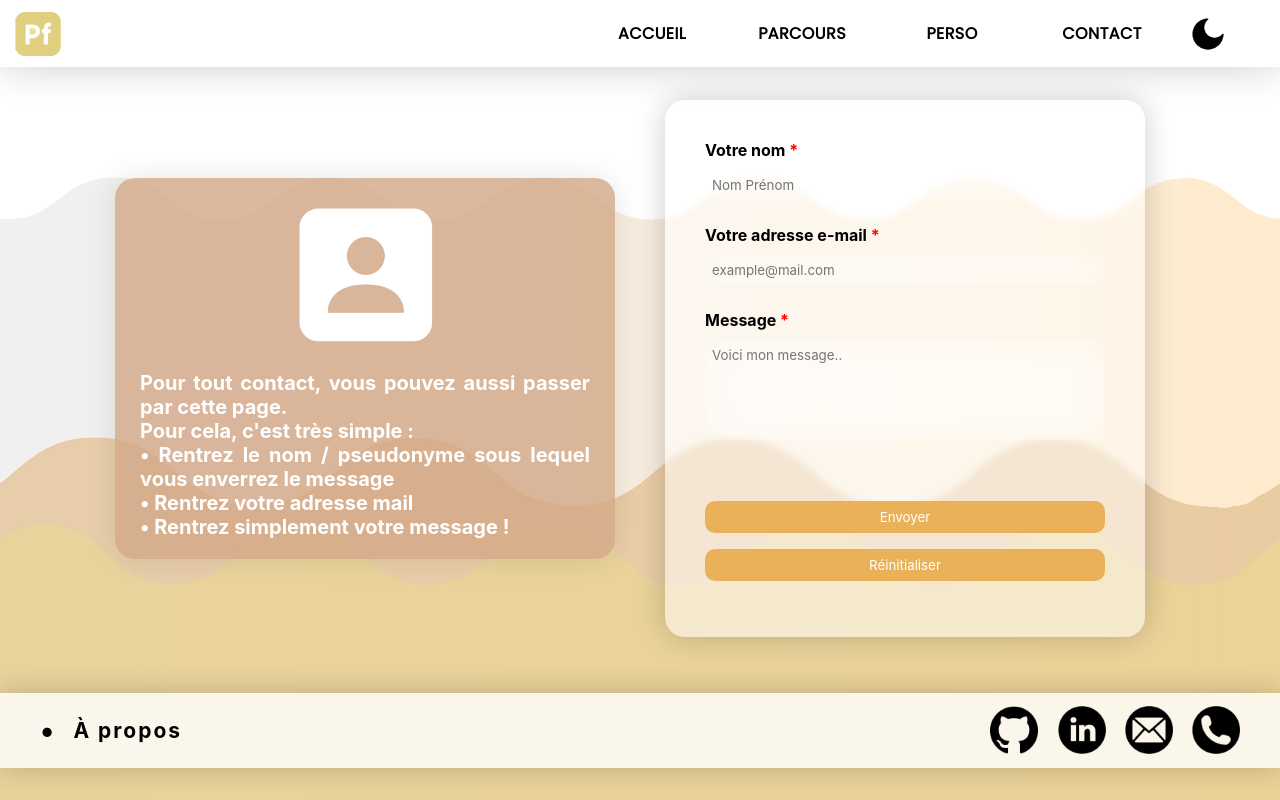
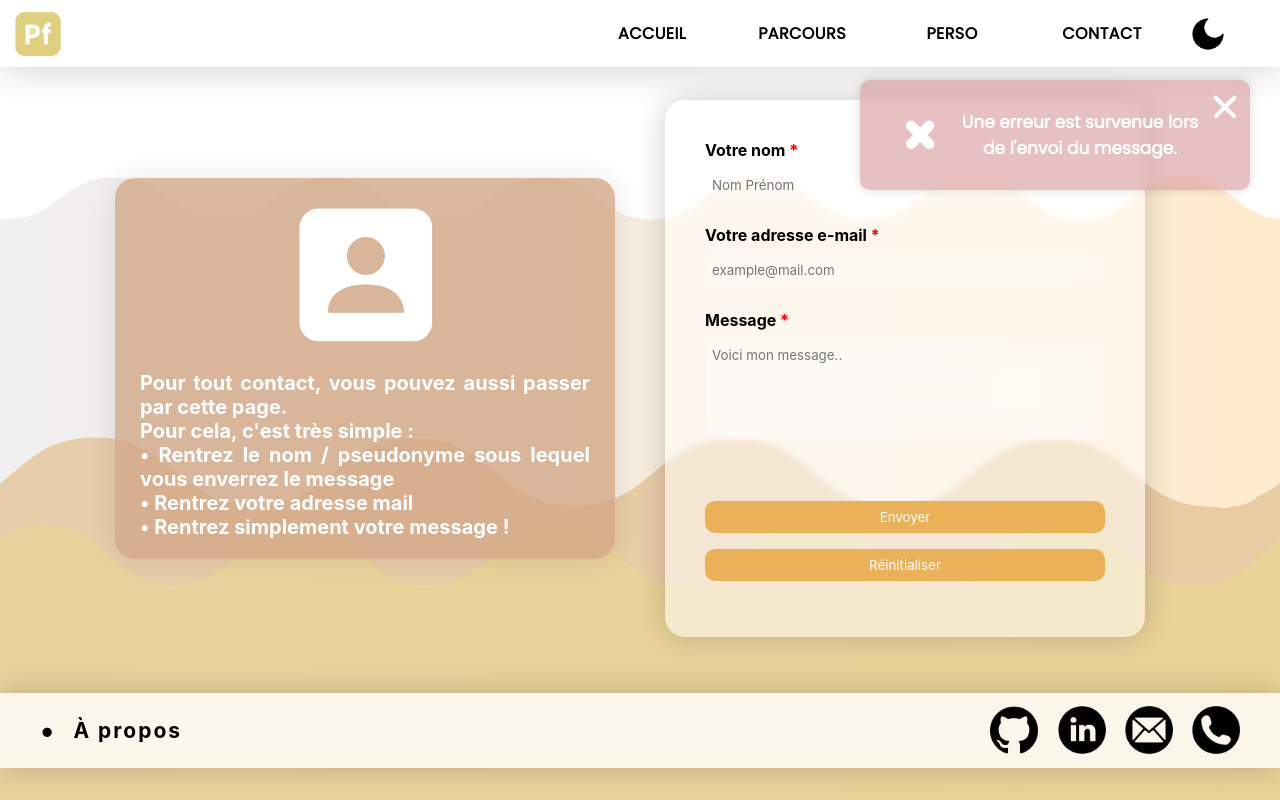
Before and after one commit to rayaaaneee/React-Adobe-Portfolio, a React (Create React App) app in the folder client/: page /contact in a window 1280 px wide. Both pictures are taken after typing "Sample", "name@example.com", "Sample" into the empty fields and a click on the input "Envoyer". Built offline with nearby package versions, Linux system fonts and the light colour scheme; no server answers; a web font is replaced by a local one.

Commit message:
fix last modal bug

```diff
--- a/client/src/asset/css/modal/style.scss
+++ b/client/src/asset/css/modal/style.scss
@@ -1,17 +1,20 @@
 body {
     /* CSS des erreurs et des messages de succès */
     .message-container {
+        // On précise le important pour margin et padding pour la page index qui les définit à 0 globalement
         position: absolute;
         z-index: 100;
         top: 70px;
         right: 30px;
         width: 300px;
-        padding: 15px 50px;
+        height: fit-content;
+        min-height: 85px;
+        padding: 12px 45px !important;
         border-radius: 10px;
         font-size: 15px;
         color: #fff;
         text-align: center;
-        margin-top: 10px;
+        margin-top: 10px !important;
         box-shadow: 0 0 10px rgb(0 0 0 / 15%);
         display: grid;
         grid-template-columns: auto 1fr;
@@ -20,7 +23,7 @@ body {
         justify-content: center;
         backdrop-filter: blur(5px);
         opacity: 0;
-        animation: 0.3s message-animation 0s ease-in-out forwards;
+        animation: 0.3s messageAnimation 0s ease-in-out forwards;
 
         /* CSS des erreurs */
         &.error-message-container {
@@ -48,13 +51,14 @@ body {
         }
 
         p {
-            font-size: 19px;
+            font-size: 17px;
             color: #fff;
             font-weight: bold;
             text-align: center;
+            font-family: "Poppins", sans-serif;
         }
 
-        @keyframes message-animation {
+        @keyframes messageAnimation {
             0% {
                 opacity: 0;
             }
--- a/client/src/function/context/modal-context.jsx
+++ b/client/src/function/context/modal-context.jsx
@@ -1,3 +1,5 @@
 import { createContext } from "react";
 
-export const modalContext = createContext(null);
+const modalContext = createContext(null);
+
+export default modalContext;
--- a/client/src/object/modal-informations.jsx
+++ b/client/src/object/modal-informations.jsx
@@ -7,11 +7,22 @@ export class ModalInformations {
 
     isVisible = false;
 
-    #isSuccess;
+    isSuccess;
 
     static #successStatus = "success";
 
     static #errorStatus = "error";
+
+    static initRow (information) {
+        let tmp = new ModalInformations();
+
+        tmp.setMessages(information.message.success, information.message.error);
+        tmp.isSuccess = information.isSuccess;
+        tmp.isVisible = information.isVisible;
+
+        console.log(tmp);
+        return tmp;
+    }
 
 
     setMessages(messageSuccess, messageError) {
@@ -21,12 +32,8 @@ export class ModalInformations {
         }
     }
 
-    setSuccess(isSuccess) {
-        this.#isSuccess = isSuccess;
-    }
-
     getMessage() {
-        switch (this.#isSuccess) {
+        switch (this.isSuccess) {
             case true:
                 return this.message.success;
             case false:
@@ -37,7 +44,7 @@ export class ModalInformations {
     }
 
     getStatus() {
-        switch (this.#isSuccess) {
+        switch (this.isSuccess) {
             case true:
                 return ModalInformations.#successStatus;
             case false:
--- a/client/src/page/component/contexts.jsx
+++ b/client/src/page/component/contexts.jsx
@@ -1,13 +1,14 @@
-import { useEffect, useMemo, useRef, useState } from 'react';
+import { useMemo, useState } from 'react';
 
 import loaderContext from '../../function/context/loader-context';
 import themeContext from '../../function/context/theme-context';
-import { modalContext } from '../../function/context/modal-context';
+import modalContext from '../../function/context/modal-context';
 
 import { ManageThemes } from '../../object/manage-themes';
 import { ModalInformations } from '../../object/modal-informations';
 
 import { Modal } from './modal';
+import { useConditionalEffect } from '../../hook/useConditionalEffect';
 
 const Contexts = ({ children }) => {
 
@@ -19,14 +20,8 @@ const Contexts = ({ children }) => {
     );
 
     // Si le State accessible de partout (hors index) est modifié, on met à jour le thème
-    const isInitialMount = useRef(true);
-    useEffect(() => {
-        // Si c'est le premier chargement, je ne fait rien
-        if (isInitialMount.current) {
-          isInitialMount.current = false;
-        } else {
-          ManageThemes.toggleThemes();
-        }
+    useConditionalEffect(() => {
+      ManageThemes.toggleThemes();
     }, [isDarkTheme]);
 
     // Gérer l'accessibilité à l'information de si le loader a déjà été affiché
--- a/client/src/page/component/main.jsx
+++ b/client/src/page/component/main.jsx
@@ -43,7 +43,7 @@ const Main = ({ children }) => {
           <HeaderComponent />
           <Backgrounds />
           <div id="pageContent">
-            {children}
+            { children }
           </div>
           {!isCoursePage && <FooterComponent />}
         </>
--- a/client/src/page/component/modal.jsx
+++ b/client/src/page/component/modal.jsx
@@ -1,11 +1,12 @@
 import { useRef, useContext } from 'react';
 import { createPortal } from 'react-dom';
 
-import { modalContext } from '../../function/context/modal-context';
+import modalContext from '../../function/context/modal-context';
 
 import { useConditionalEffect } from '../../hook/useConditionalEffect';
 
 import '../../asset/css/modal/style.scss';
+import { ModalInformations } from '../../object/modal-informations';
 
 // Utiliser createPortal pour afficher le modal
 
@@ -27,30 +28,36 @@ export const Modal = () => {
             setTimeout(() => {
                 modalRef.current.classList.add('hidden');
                 modalRef.current.classList.remove('fade-out');
+
+                setModalInformations((informations) => {
+                    informations = new ModalInformations();
+                    return informations;
+                });
             }, 200);
         }
     }
 
-    useConditionalEffect(() => {
-        console.log(modalInformations);
-        setTimeout(crossClick, modalDuration * 1000);
-    }, [ modalInformations ])
+/*     useConditionalEffect(() => {
+        if (modalInformations.isVisible) {
+            setTimeout(crossClick, modalDuration * 1000);
+        }
+    }, [ modalInformations ]); */
 
     return createPortal(
         <>
             { modalInformations.isVisible && (
-                <div ref={ modalRef } className={`${ modalInformations.modalStatus }-message-container message-container` } >
+                <div ref={ modalRef } className={`${ modalInformations.getStatus() }-message-container message-container` } >
+                    <img src={ require(`../../asset/img/modal/${ modalInformations.getStatus() }.png`) }
+                    alt={ modalInformations.getStatus() } draggable="false" />
+                    <div className={`${ modalInformations.getStatus() }-message message`}>
+                        <p>{ modalInformations.getMessage() }</p>
+                    </div>
                     <div className="cross-container" onClick={ crossClick }>
                         <div className="cross">
                             <div className="bar"></div>
                             <div className="bar"></div>
                         </div>
                     </div>
-                    <img src={ require(`../../asset/img/modal/${ modalInformations.modalStatus }.png`) }
-                    alt={ modalInformations.modalStatus } draggable="false" />
-                    <div className={`${ modalInformations.modalStatus }-message`}>
-                        <p>{ modalInformations.message }</p>
-                    </div>
                 </div>
             )}
         </>, document.body
--- a/client/src/page/contact.jsx
+++ b/client/src/page/contact.jsx
@@ -4,7 +4,7 @@ import { animateApparition } from '../function/appearence';
 import { animateImageLoading } from '../function/animate-image-loading';
 import { sendMessage } from '../function/send-message';
 
-import { modalContext } from '../function/context/modal-context';
+import modalContext from '../function/context/modal-context';
 
 import { ManageBody } from '../object/manage-body';
 import { ManageThemes } from '../object/manage-themes';
@@ -14,6 +14,7 @@ import '../asset/css/contact/dark-style.scss';
 import '../asset/css/media/contact/style.scss';
 
 import contactImg from '../asset/img/contact/contact.png';
+import { ModalInformations } from '../object/modal-informations';
 
 const Contact = () => {
 
@@ -40,15 +41,13 @@ const Contact = () => {
 
     const { setModalInformations } = useContext(modalContext);
     useEffect(() => {
-        setModalInformations(
-            (informations) => {
-                informations.setMessages(
-                   "Votre message a bien été envoyé !",
-                   "Une erreur est survenue lors de l'envoi du message."
-                )
-                return informations;
-            }
-        )
+        setModalInformations((information) => {
+            information.setMessages(
+               "Votre message a bien été envoyé !",
+               "Une erreur est survenue lors de l'envoi du message."
+            )
+            return ModalInformations.initRow(information)
+        });
     }, []);
 
     const trySend = (formData) => {
@@ -59,9 +58,9 @@ const Contact = () => {
 
             setModalInformations(
                 (informations) => {
-                    informations.setSuccess(isSuccess);
+                    informations.isSuccess = isSuccess;
                     informations.isVisible = true;
-                    return informations;
+                    return ModalInformations.initRow(informations);
                 }
             );
         })
```
